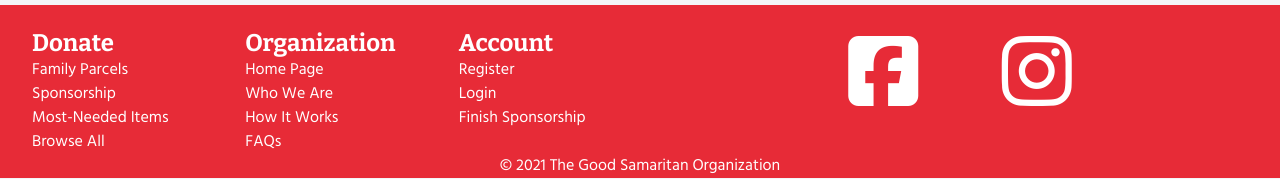
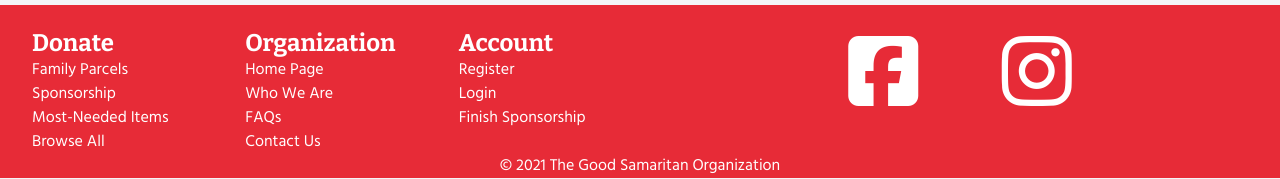
Before and after one commit to SanclerZanella/good_samaritan_org, a Django app: page /cart/ in a window 1280 px wide. Shown: the part 773-952 px from the top of the page. Run offline with Django 3.2, Linux system fonts and the light colour scheme; some libraries are stand-ins or nearby versions.

Commit message:
Added contact template and view

```diff
--- a/home/templates/home/faq.html
+++ b/home/templates/home/faq.html
@@ -102,7 +102,7 @@
                     <div class="support-button text-center d-flex align-items-center justify-content-center mt-4 wow fadeInUp" data-wow-delay="0.5s" style="visibility: visible; animation-delay: 0.5s; animation-name: fadeInUp;">
                         <i class="lni-emoji-sad"></i>
                         <p class="mb-0 px-2">Can't find your answers?</p>
-                        <a href="#"> Contact us</a>
+                        <a href="{% url 'contact' %}"> Contact us</a>
                     </div>
                 </div>
             </div>
--- a/home/urls.py
+++ b/home/urls.py
@@ -7,4 +7,5 @@ urlpatterns = [
     path('', views.index, name='home'),
     path('about/', views.about, name='about'),
     path('faq/', views.faq, name='faq'),
+    path('contact/', views.contact, name='contact')
 ]
--- a/templates/base.html
+++ b/templates/base.html
@@ -68,8 +68,8 @@
                             </a>
                             <div class="dropdown-menu border-0" aria-labelledby="user-options">
                                 <a href="{% url 'about' %}" class="dropdown-item">Who We Are</a>
-                                <a href="" class="dropdown-item">How it Works</a>
-                                <a href="" class="dropdown-item">FAQs</a>
+                                <a href="{% url 'faq' %}" class="dropdown-item">FAQs</a>
+                                <a href="{% url 'contact' %}" class="dropdown-item">Contact Us</a>
                             </div>
                         </li>
 
@@ -174,8 +174,8 @@
                         </a>
                         <div class="dropdown-menu border-0" aria-labelledby="user-options">
                             <a href="{% url 'about' %}" class="dropdown-item">Who We Are</a>
-                            <a href="" class="dropdown-item">How it Works</a>
-                            <a href="" class="dropdown-item">FAQs</a>
+                            <a href="{% url 'faq' %}" class="dropdown-item">FAQs</a>
+                            <a href="{% url 'contact' %}" class="dropdown-item">Contact Us</a>
                         </div>
                     </li>
 
@@ -296,13 +296,13 @@
                         </a>
                     </li>
                     <li>
-                        <a href="">
-                            <p>How It Works</p>
+                        <a href="{% url 'faq' %}">
+                            <p>FAQs</p>
                         </a>
                     </li>
                     <li>
-                        <a href="">
-                            <p>FAQs</p>
+                        <a href="{% url 'contact' %}">
+                            <p>Contact Us</p>
                         </a>
                     </li>
                 </ul>
--- a/templates/includes/medium-navbar.html
+++ b/templates/includes/medium-navbar.html
@@ -35,8 +35,8 @@
                     </a>
                     <div class="dropdown-menu border-0" aria-labelledby="user-options">
                         <a href="{% url 'about' %}" class="dropdown-item">Who We Are</a>
-                        <a href="" class="dropdown-item">How it Works</a>
-                        <a href="" class="dropdown-item">FAQs</a>
+                        <a href="{% url 'faq' %}" class="dropdown-item">FAQs</a>
+                        <a href="{% url 'contact' %}" class="dropdown-item">Contact Us</a>
                     </div>
                 </li>
 
```
Also changed, not shown: home/templates/home/contact.html (added, +11 -0 lines), home/views.py (+9 -0 lines).
